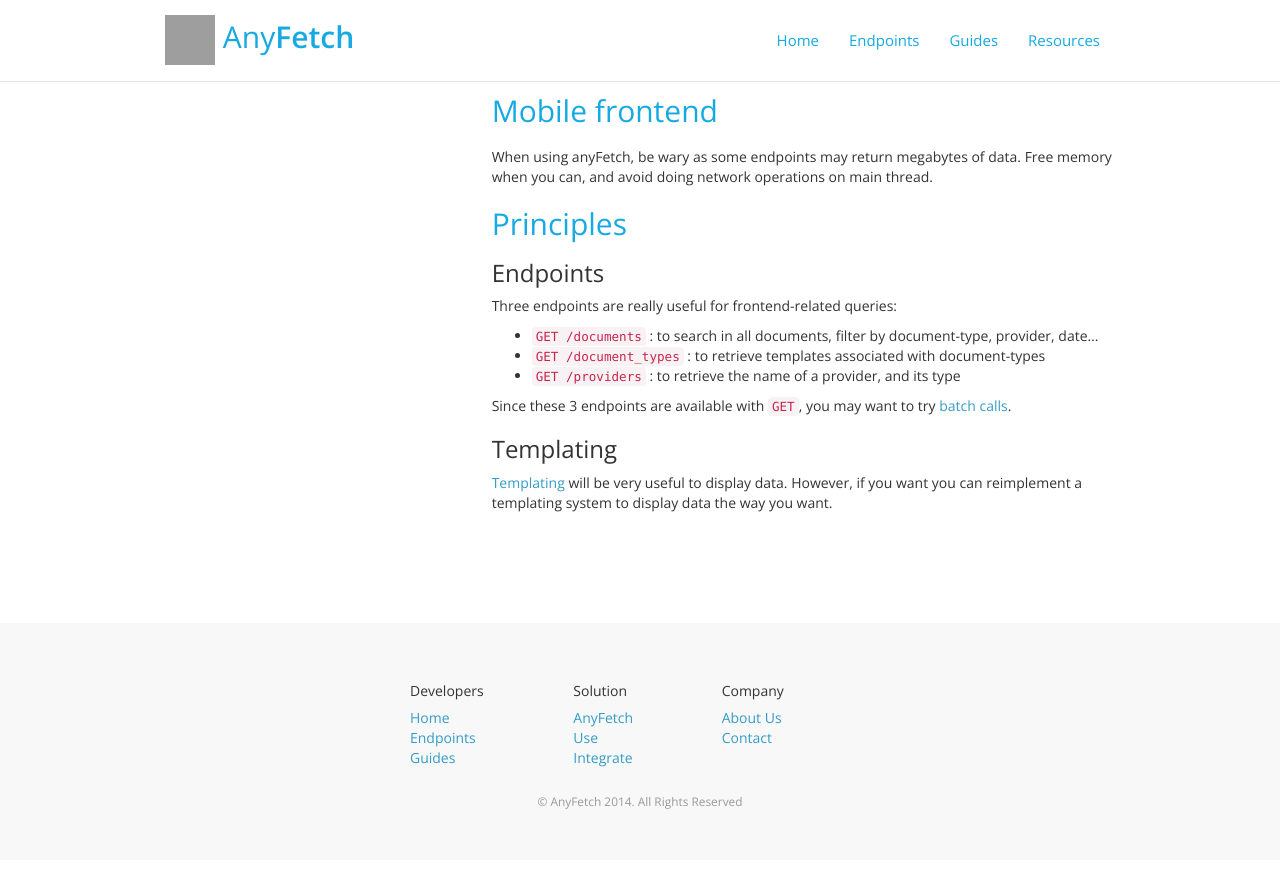
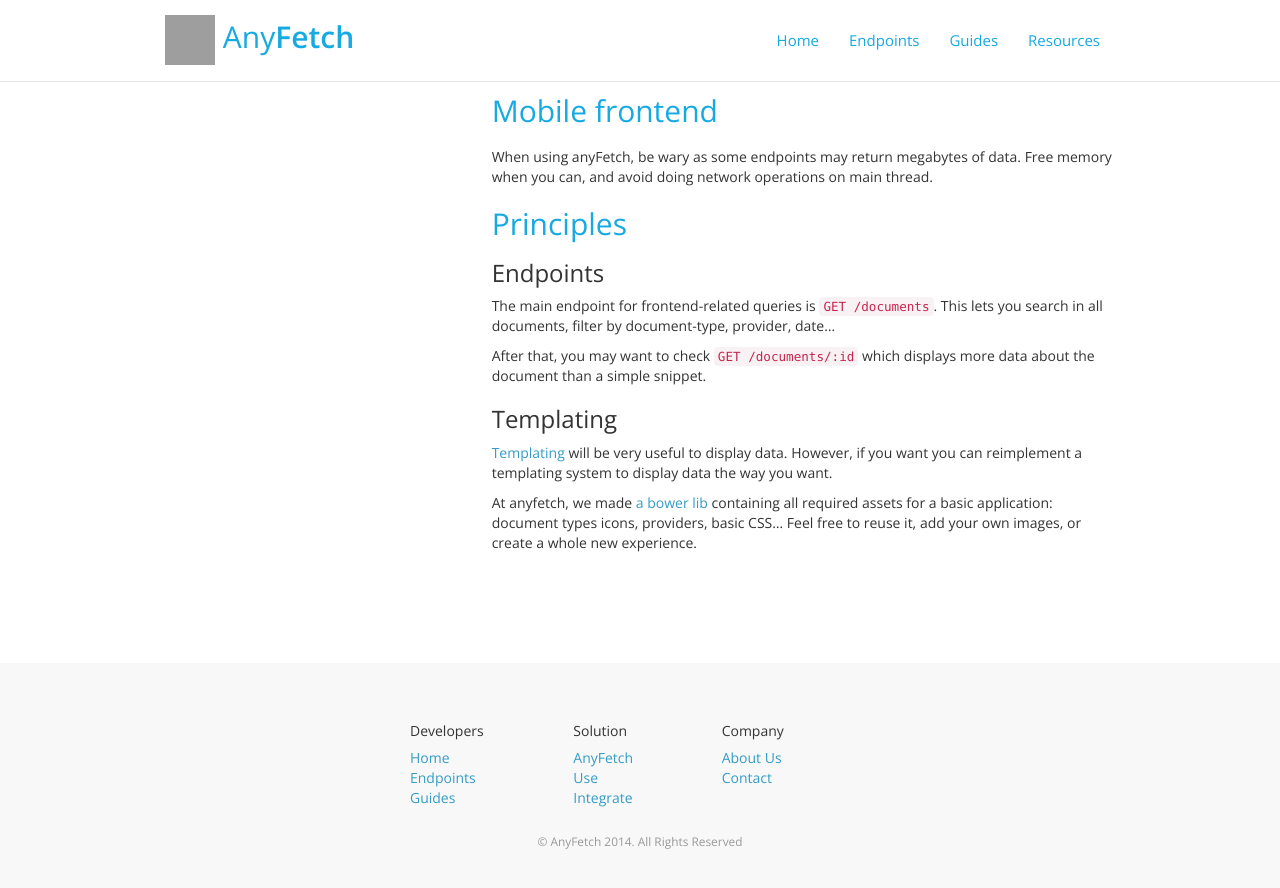
Before and after one commit to AnyFetch/developers.anyfetch.com, a Jekyll site: the page built from guides/creating/frontend.md, in a window 1280 px wide and 900 px high, scrolled down 499 px. Shown: the top 888 px of the window. Built offline with Jekyll 4.4.1, drawn with Linux system fonts in a browser that asks for light colours; nearby versions of some CDN libraries; Markdown is read by kramdown in place of the engine named in the settings; before the commit the page ends 1359 px from its top, so only the background shows below that; grey boxes are pictures that could not be loaded.

Commit message:
Creating a frontend

```diff
--- a/guides/creating/frontend.md
+++ b/guides/creating/frontend.md
@@ -19,14 +19,12 @@ When using anyFetch, be wary as some endpoints may return megabytes of data. Fre
 
 ## Principles
 ### Endpoints
-Three endpoints are really useful for frontend-related queries:
+The main endpoint for frontend-related queries is [`GET /documents`](/endpoints/#documents-documents-get). This lets you search in all documents, filter by document-type, provider, date...
 
-* [`GET /documents`](/endpoints/#documents-documents-get) : to search in all documents, filter by document-type, provider, date...
-* [`GET /document_types`](/endpoints/#document-types-document-types) : to retrieve templates associated with document-types
-* [`GET /providers`](/endpoints/#providers-providers) : to retrieve the name of a provider, and its type
-
-Since these 3 endpoints are available with `GET`, you may want to try [batch calls](/endpoints/#index-batch-calls).
+After that, you may want to check `GET /documents/:id` which displays more data about the document than a simple snippet.
 
 ### Templating
 [Templating](/guides/concepts/templating.html) will be very useful to display data.
 However, if you want you can reimplement a templating system to display data the way you want.
+
+At anyfetch, we made [a bower lib](https://github.com/AnyFetch/anyfetch-assets) containing all required assets for a basic application: document types icons, providers, basic CSS... Feel free to reuse it, add your own images, or create a whole new experience.
```
